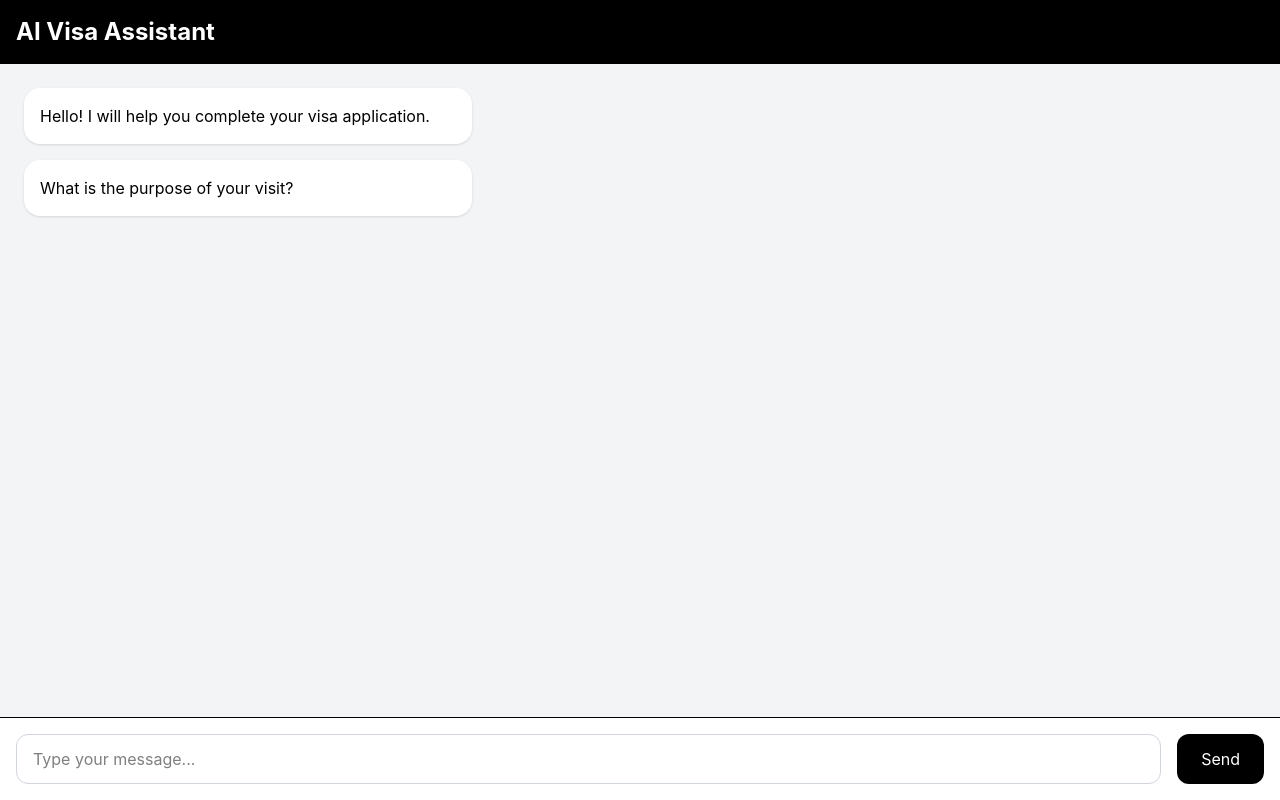
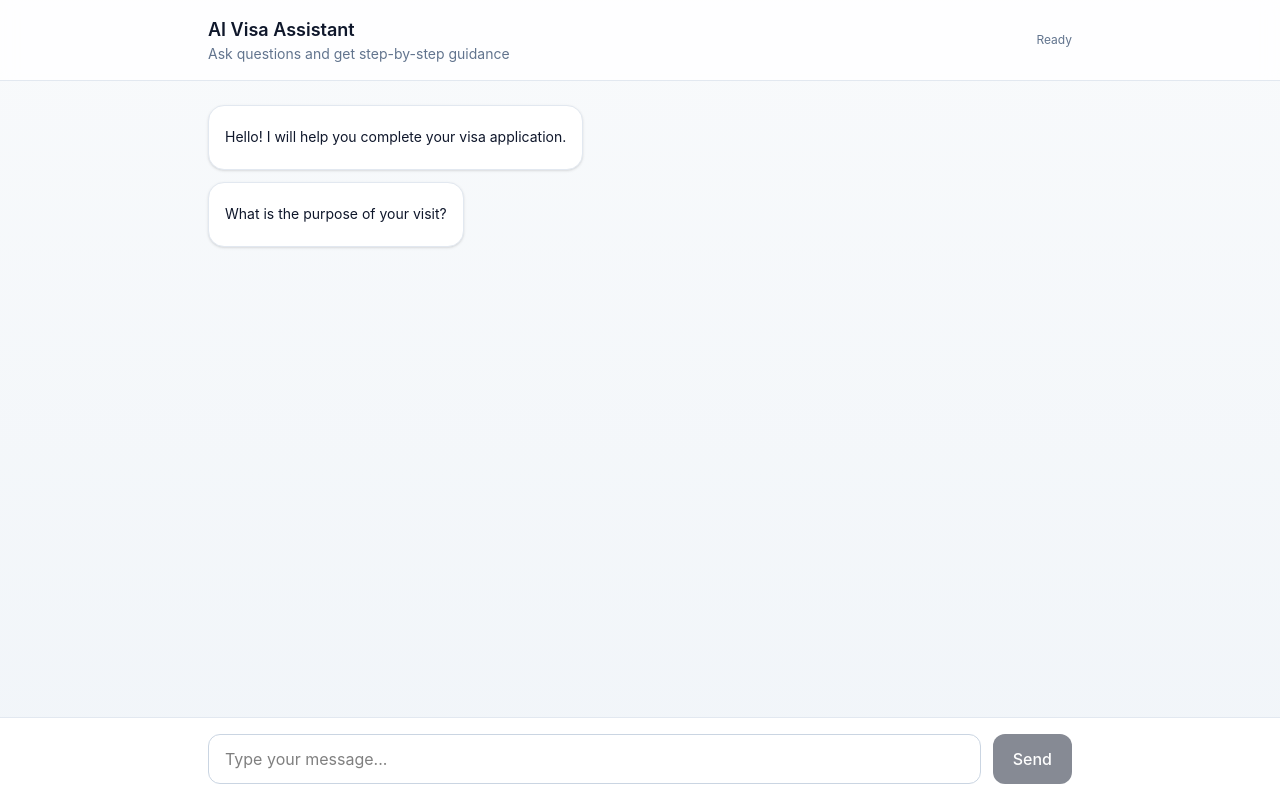
Before and after one commit to devR1shabh/VisaForm, a React (Vite) app in the folder client/: page /chat in a window 1280 px wide. Built offline with nearby package versions, Linux system fonts and the light colour scheme.

Commit message:
Enhance ChatPage with markdown support for AI responses, loading state management, and improved UI elements for better user experience.

```diff
--- a/client/src/index.css
+++ b/client/src/index.css
@@ -1 +1,45 @@
 @import "tailwindcss";
+
+/* Minimal markdown styling for AI responses (no new frameworks/plugins). */
+.markdown :where(p) {
+  margin: 0.5rem 0;
+}
+.markdown :where(ul, ol) {
+  margin: 0.5rem 0;
+  padding-left: 1.25rem;
+}
+.markdown :where(li) {
+  margin: 0.25rem 0;
+}
+.markdown :where(a) {
+  color: rgb(15 23 42);
+  text-decoration: underline;
+  text-underline-offset: 2px;
+}
+.markdown :where(code) {
+  font-family: ui-monospace, SFMono-Regular, Menlo, Monaco, Consolas, "Liberation Mono",
+    "Courier New", monospace;
+  font-size: 0.875em;
+  background: rgb(241 245 249);
+  padding: 0.15rem 0.35rem;
+  border-radius: 0.375rem;
+}
+.markdown :where(pre) {
+  margin: 0.6rem 0;
+  padding: 0.75rem;
+  border-radius: 0.75rem;
+  overflow: auto;
+  background: rgb(15 23 42);
+  color: rgb(248 250 252);
+}
+.markdown :where(pre code) {
+  background: transparent;
+  padding: 0;
+  color: inherit;
+}
+.markdown :where(blockquote) {
+  margin: 0.6rem 0;
+  padding-left: 0.9rem;
+  border-left: 3px solid rgb(226 232 240);
+  color: rgb(71 85 105);
+}
--- a/client/src/pages/ChatPage.jsx
+++ b/client/src/pages/ChatPage.jsx
@@ -1,5 +1,7 @@
-import { useState } from "react";
+import { useEffect, useMemo, useRef, useState } from "react";
 import axios from "axios";
+import ReactMarkdown from "react-markdown";
+import remarkGfm from "remark-gfm";
 
 function ChatPage() {
 
@@ -15,9 +17,18 @@ function ChatPage() {
   ]);
 
   const [input, setInput] = useState("");
+  const [isLoading, setIsLoading] = useState(false);
+  const endRef = useRef(null);
+
+  const markdownPlugins = useMemo(() => [remarkGfm], []);
+
+  useEffect(() => {
+    endRef.current?.scrollIntoView({ behavior: "smooth", block: "end" });
+  }, [messages.length, isLoading]);
 
   const handleSend = async () => {
 
+  if (isLoading) return;
   if (!input.trim()) return;
 
   const userMessage = {
@@ -26,6 +37,7 @@ function ChatPage() {
   };
 
   setMessages((prev) => [...prev, userMessage]);
+  setIsLoading(true);
 
   try {
 
@@ -46,53 +58,108 @@ function ChatPage() {
   } catch (error) {
 
     console.log(error);
+    setMessages((prev) => [
+      ...prev,
+      {
+        sender: "ai",
+        text: "Sorry — I couldn't get a response right now. Please try again."
+      }
+    ]);
 
+  } finally {
+    setIsLoading(false);
   }
 
   setInput("");
 };
 
   return (
-    <div className="min-h-screen bg-gray-100 flex flex-col">
+    <div className="min-h-screen bg-gradient-to-b from-slate-50 to-slate-100 flex flex-col">
 
-      <div className="bg-black text-white p-4 text-2xl font-bold">
-        AI Visa Assistant
+      <div className="sticky top-0 z-10 border-b border-slate-200 bg-white/80 backdrop-blur">
+        <div className="mx-auto w-full max-w-4xl px-4 py-4 flex items-center justify-between">
+          <div>
+            <div className="text-lg font-semibold text-slate-900">AI Visa Assistant</div>
+            <div className="text-sm text-slate-500">Ask questions and get step-by-step guidance</div>
+          </div>
+          <div className="text-xs text-slate-500 hidden sm:block">
+            {isLoading ? "Thinking…" : "Ready"}
+          </div>
+        </div>
       </div>
 
-      <div className="flex-1 p-6 overflow-y-auto space-y-4">
+      <div className="flex-1 overflow-y-auto">
+        <div className="mx-auto w-full max-w-4xl px-4 py-6 space-y-3">
 
-        {messages.map((msg, index) => (
-          <div
-            key={index}
-            className={`p-4 rounded-2xl shadow max-w-md ${
-              msg.sender === "user"
-                ? "bg-black text-white ml-auto"
-                : "bg-white"
-            }`}
-          >
-            {msg.text}
-          </div>
-        ))}
+          {messages.map((msg, index) => {
+            const isUser = msg.sender === "user";
+            return (
+              <div
+                key={index}
+                className={`flex ${isUser ? "justify-end" : "justify-start"}`}
+              >
+                <div
+                  className={[
+                    "max-w-[85%] sm:max-w-[70%] rounded-2xl px-4 py-3 shadow-sm border",
+                    isUser
+                      ? "bg-slate-900 text-white border-slate-900"
+                      : "bg-white text-slate-900 border-slate-200"
+                  ].join(" ")}
+                >
+                  {isUser ? (
+                    <div className="whitespace-pre-wrap break-words">{msg.text}</div>
+                  ) : (
+                    <div className="markdown text-sm leading-relaxed">
+                      <ReactMarkdown remarkPlugins={markdownPlugins}>
+                        {msg.text}
+                      </ReactMarkdown>
+                    </div>
+                  )}
+                </div>
+              </div>
+            );
+          })}
 
+          {isLoading && (
+            <div className="flex justify-start">
+              <div className="max-w-[85%] sm:max-w-[70%] rounded-2xl px-4 py-3 shadow-sm border bg-white text-slate-900 border-slate-200">
+                <div className="flex items-center gap-2 text-sm text-slate-600">
+                  <span className="inline-block h-2 w-2 rounded-full bg-slate-400 animate-pulse" />
+                  <span>Thinking…</span>
+                </div>
+              </div>
+            </div>
+          )}
+
+          <div ref={endRef} />
+
+        </div>
       </div>
 
-      <div className="p-4 bg-white border-t flex gap-4">
+      <div className="border-t border-slate-200 bg-white">
+        <div className="mx-auto w-full max-w-4xl px-4 py-4 flex gap-3">
 
         <input
           type="text"
           placeholder="Type your message..."
           value={input}
           onChange={(e) => setInput(e.target.value)}
-          className="flex-1 border border-gray-300 rounded-xl px-4 py-3"
+          onKeyDown={(e) => {
+            if (e.key === "Enter") handleSend();
+          }}
+          className="flex-1 border border-slate-300 rounded-xl px-4 py-3 focus:outline-none focus:ring-2 focus:ring-slate-900/15 focus:border-slate-400 disabled:bg-slate-50"
+          disabled={isLoading}
         />
 
         <button
           onClick={handleSend}
-          className="bg-black text-white px-6 rounded-xl"
+          disabled={isLoading || !input.trim()}
+          className="bg-slate-900 text-white px-5 rounded-xl font-medium disabled:opacity-50 disabled:cursor-not-allowed hover:bg-slate-800 transition-colors"
         >
-          Send
+          {isLoading ? "Sending…" : "Send"}
         </button>
 
+        </div>
       </div>
 
     </div>
```
